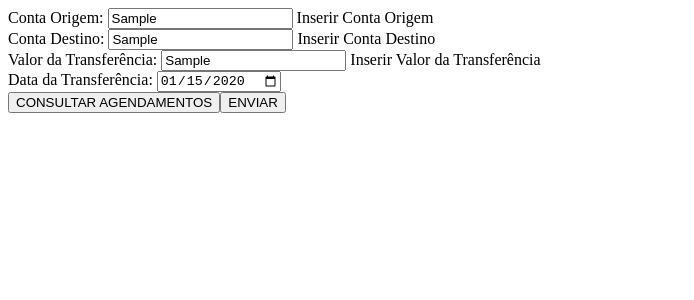
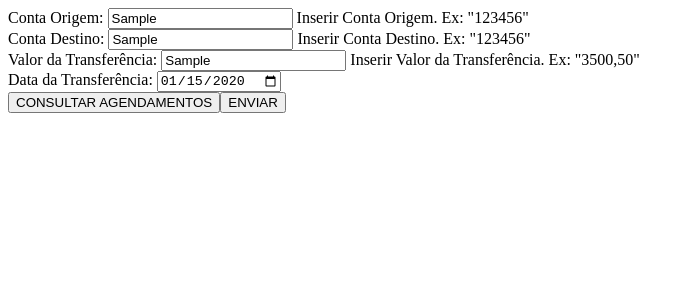
Before and after one commit to Witchrist/projeto-agendamento, an Angular app in the folder projeto-agendamento-frontend/: page / in a window 1280 px wide. Both pictures are taken after typing "Sample", "Sample", "Sample", "2020-01-15" into the empty fields and a click on the button "ENVIAR". Shown: the top 300 px of the page, without its empty margins (0-694 px from the left). Built offline with nearby package versions, Linux system fonts and the light colour scheme.

Commit message:
ajuste botao consulta

```diff
--- a/projeto-agendamento-frontend/src/app/shared/transferencias-add/transferencias-add.component.html
+++ b/projeto-agendamento-frontend/src/app/shared/transferencias-add/transferencias-add.component.html
@@ -6,7 +6,7 @@
                 <input id="contaOrigem" type="text" formControlName="contaOrigem" maxlength="6">
                 <span *ngIf="agendamentoForm.get('contaOrigem')?.errors
                 && (agendamentoForm.get('contaOrigem')?.touched && agendamentoForm.get('contaOrigem')?.dirty)">
-                Inserir Conta Origem</span>
+                Inserir Conta Origem. Ex: "123456"</span>
             </div>
 
             <div class="m-2 row justify-content-start ">
@@ -14,7 +14,7 @@
                 <input id="contaDestino" type="text" formControlName="contaDestino" maxlength="6">
                 <span *ngIf="agendamentoForm.get('contaDestino')?.errors
                 && (agendamentoForm.get('contaDestino')?.touched && agendamentoForm.get('contaDestino')?.dirty)">
-                Inserir Conta Destino</span>
+                Inserir Conta Destino. Ex: "123456"</span>
             </div>
 
             <div class="m-2 row justify-content-start">
@@ -22,7 +22,7 @@
                 <input id="vlrTransferencia" type="text" formControlName="vlrTransferencia">
                 <span *ngIf="agendamentoForm.get('vlrTransferencia')?.errors
                 && (agendamentoForm.get('vlrTransferencia')?.touched && agendamentoForm.get('vlrTransferencia')?.dirty)">
-                Inserir Valor da Transferência</span>
+                Inserir Valor da Transferência. Ex: "3500,50"</span>
             </div>
 
             <div class="m-2 row justify-content-start">
@@ -34,7 +34,7 @@
             </div>
 
             <div class="my-4 row justify-content-between">
-                <a routerLink="/transferencias-agendadas"  class="mx-2 col-3">
+                <a routerLink="/transferencias-agendadas"  class="p-0 mx-3 col-3">
                     <button>CONSULTAR AGENDAMENTOS</button>
                 </a>
                 <button class="mx-3 col-3">ENVIAR</button>
```
